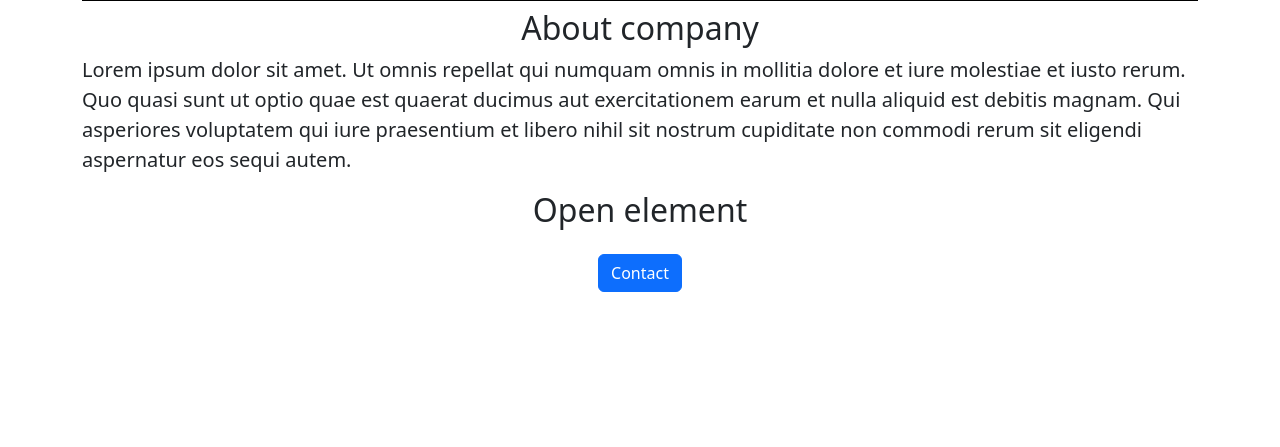
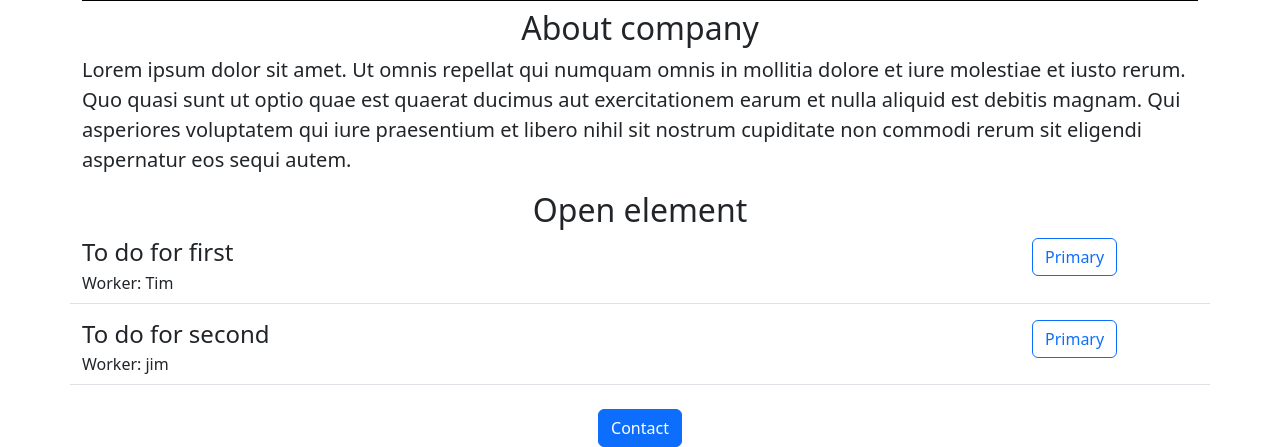
Before and after one commit to amatteini79/web-am-repository, a Flask app: page / in a window 1280 px wide. Shown: the part 423-870 px from the top of the page. Before the commit the page ends 715 px from the top, so only its background shows below. Run offline with Flask 3, Linux system fonts and the light colour scheme.

Commit message:
bootstrap col

```diff
--- a/templates/home.html
+++ b/templates/home.html
@@ -28,8 +28,24 @@
         <h2 class="text-center mb-2 mt-2">Open element</h2>
             <div>
                 {% for item in various %}
-                <div>{{various['title']}}</div>
+
+                    <div class="border-bottom row" style="margin-bottom:16px; padding-bottom:8px;">
+                        <div class="col-10">
+                        <h4 style="margin-bottom:4px;">{{item['title']}}</h4>
+                            <div>
+                            Worker: {{item['worker']}}
+                            </div>
+                        </div>
+                        <div class="col-2">
+                            <button type="button" class="btn btn-outline-primary">Primary</button>
+                        </div>
+                    </div>
+
+
+
                 {% endfor%}
+
+
             </div>
     </div>
 
```
